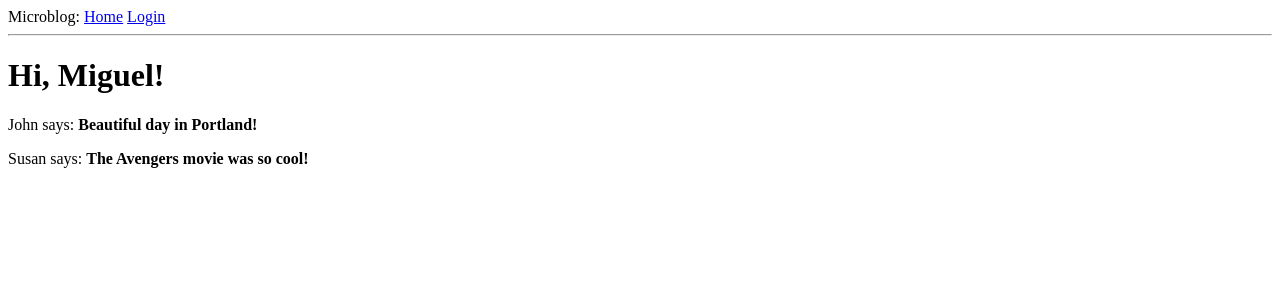
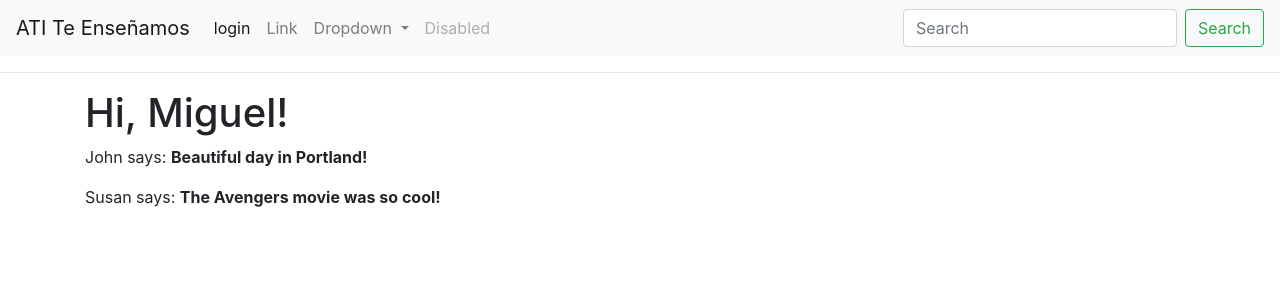
Before and after one commit to DiegoBranco/ATI-2-2019, a Flask app: page / in a window 1280 px wide. Shown: the top 300 px of the page. Run offline with Flask 2, Linux system fonts and the light colour scheme; some libraries are stand-ins or nearby versions.

Commit message:
styles added

```diff
--- a/app/templates/base.html
+++ b/app/templates/base.html
@@ -1,5 +1,7 @@
+
 <html>
     <head>
+        <link rel="stylesheet" href="https://maxcdn.bootstrapcdn.com/bootstrap/4.0.0/css/bootstrap.min.css" integrity="sha384-Gn5384xqQ1aoWXA+058RXPxPg6fy4IWvTNh0E263XmFcJlSAwiGgFAW/dAiS6JXm" crossorigin="anonymous">
         {% if title %}
         <title>{{ title }} - microblog</title>
         {% else %}
@@ -7,11 +9,59 @@
         {% endif %}
     </head>
     <body>
-        <div>
-            Microblog:
-            <a href="{{ url_for('index') }}">Home</a>
-            <a href="{{ url_for('login') }}">Login</a>
-        </div>
+
+        {% block navbar %}
+        <nav class="navbar navbar-expand-lg navbar-light bg-light">
+            <a class="navbar-brand" href="{{ url_for('index') }}">ATI Te Enseñamos</a>
+            <button class="navbar-toggler" type="button" data-toggle="collapse" data-target="#navbarSupportedContent" aria-controls="navbarSupportedContent" aria-expanded="false" aria-label="Toggle navigation">
+              <span class="navbar-toggler-icon"></span>
+            </button>
+
+            <div class="collapse navbar-collapse" id="navbarSupportedContent">
+              <ul class="navbar-nav mr-auto">
+                <li class="nav-item active">
+                  <a class="nav-link" href="{{ url_for('login') }}"> {{_("login")}} <span class="sr-only">(current)</span></a>
+                </li>
+                <li class="nav-item">
+                  <a class="nav-link" href="#">Link</a>
+                </li>
+                <li class="nav-item dropdown">
+                  <a class="nav-link dropdown-toggle" href="#" id="navbarDropdown" role="button" data-toggle="dropdown" aria-haspopup="true" aria-expanded="false">
+                    Dropdown
+                  </a>
+                  <div class="dropdown-menu" aria-labelledby="navbarDropdown">
+                    <a class="dropdown-item" href="#">Action</a>
+                    <a class="dropdown-item" href="#">Another action</a>
+                    <div class="dropdown-divider"></div>
+                    <a class="dropdown-item" href="#">Something else here</a>
+                  </div>
+                </li>
+                <li class="nav-item">
+                  <a class="nav-link disabled" href="#">Disabled</a>
+                </li>
+              </ul>
+              <form class="form-inline my-2 my-lg-0">
+                <input class="form-control mr-sm-2" type="search" placeholder="Search" aria-label="Search">
+                <button class="btn btn-outline-success my-2 my-sm-0" type="submit">Search</button>
+              </form>
+            </div>
+          </nav>
+        <!-- <div class="navbar navbar-fixed-top">
+            <a class="navbar-brand" href="#">Navbar</a>
+            <li class="nav-item">
+                <a class="nav-link" href="{{ url_for('index') }}">Home</a>
+
+            </li>
+            <li class="nav-item">
+                <a class="nav-link" href="{{ url_for('login') }}">Login</a>
+
+            </li>
+          </div> -->
+        {% endblock %}
+
+
+
+
         <hr>
         {% with messages = get_flashed_messages() %}
         {% if messages %}
@@ -22,6 +72,13 @@
         </ul>
         {% endif %}
         {% endwith %}
-        {% block content %}{% endblock %}
+        <div class="container">
+            {% block content %}{% endblock %}
+
+        </div>
     </body>
+
+    <script src="https://code.jquery.com/jquery-3.2.1.slim.min.js" integrity="sha384-KJ3o2DKtIkvYIK3UENzmM7KCkRr/rE9/Qpg6aAZGJwFDMVNA/GpGFF93hXpG5KkN" crossorigin="anonymous"></script>
+    <script src="https://cdnjs.cloudflare.com/ajax/libs/popper.js/1.12.9/umd/popper.min.js" integrity="sha384-ApNbgh9B+Y1QKtv3Rn7W3mgPxhU9K/ScQsAP7hUibX39j7fakFPskvXusvfa0b4Q" crossorigin="anonymous"></script>
+    <script src="https://maxcdn.bootstrapcdn.com/bootstrap/4.0.0/js/bootstrap.min.js" integrity="sha384-JZR6Spejh4U02d8jOt6vLEHfe/JQGiRRSQQxSfFWpi1MquVdAyjUar5+76PVCmYl" crossorigin="anonymous"></script>
 </html>
```
